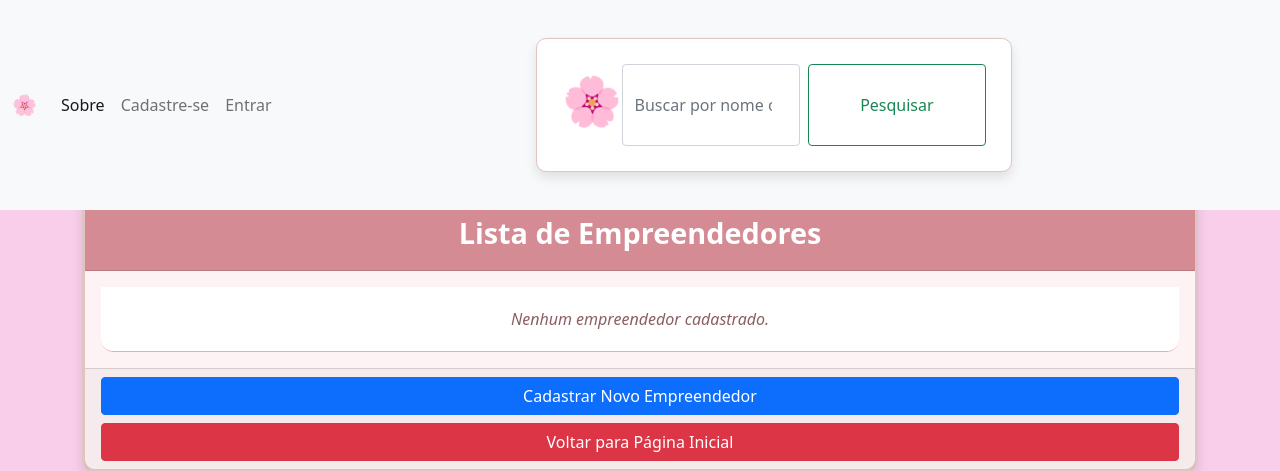
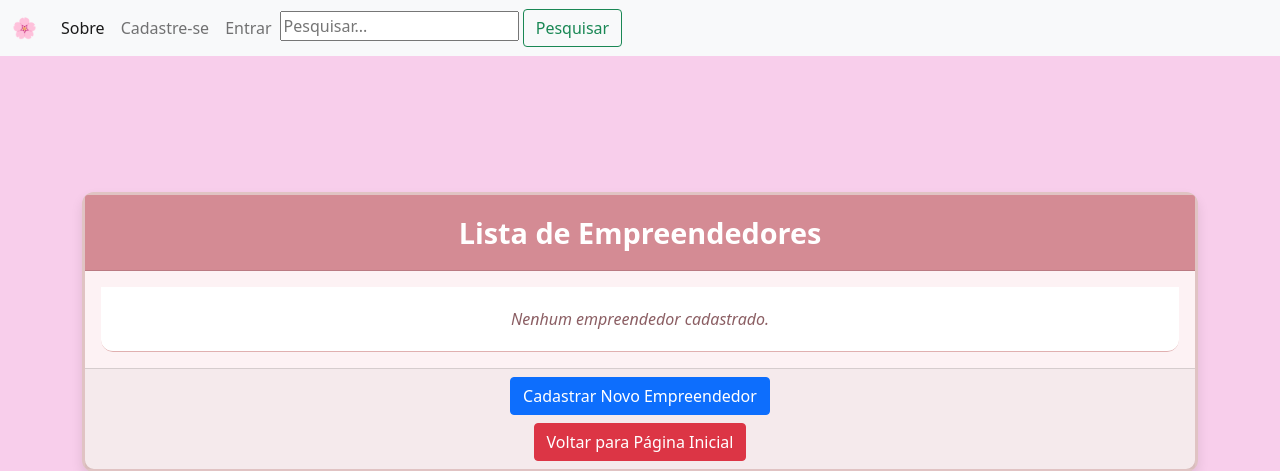
Before and after one commit to Joaquim-Renato/transNoTrampo, a Django app: page /empreendedores/ in a window 1280 px wide. Shown: the top 471 px of the page. Run offline with Django 3.2, Linux system fonts and the light colour scheme; data that the repository does not hold is empty.

Commit message:
barra de pesq

```diff
--- a/empreendedores/templates/lista.html
+++ b/empreendedores/templates/lista.html
@@ -5,7 +5,7 @@
     <meta name="viewport" content="width=device-width, initial-scale=1.0">
     <title>Lista de Empreendedores</title>
     {% load static %}
-    <link rel="stylesheet" href="{% static 'styles.css'%}">
+
     <link
         href="https://cdn.jsdelivr.net/npm/bootstrap@5.0.2/dist/css/bootstrap.min.css"
         rel="stylesheet"
@@ -41,10 +41,12 @@
                 </li>
             </ul>
 
-            <form class="d-flex" method="GET" action="{% url 'lista_empreendedores' %}">
-                <input class="form-control me-2" type="search" placeholder="Buscar por nome ou serviço"  name="q" value="{{ request.GET.q }}" aria-label="Search" style="max-width: 300px;">
-                <button class="btn btn-outline-success" type="submit">Pesquisar</button>
-            </form>
+        <form class="box-search" method="GET" action="{% url 'lista_empreendedores' %}">
+            <input type="text" class="campo-search" type="search"  placeholder="Pesquisar..."  name="q" value="{{ request.GET.q }}" >
+            <button class="btn btn-outline-success" type="submit"> <i class="bi bi-search"></i>Pesquisar</button>
+        </form>
+
+
         </div>
     </div>
 </nav>
@@ -55,6 +57,7 @@
 <br>
 <br>
 <main>
+
 
     <div class="container mt-5">
         <div class="card mb-4">
@@ -145,7 +148,6 @@ html, body {
 main {
     flex: 1; /* Faz com que o conteúdo principal ocupe o espaço necessário */
 }
-
 
 /* Estilizando o card da lista */
 .card {
```
